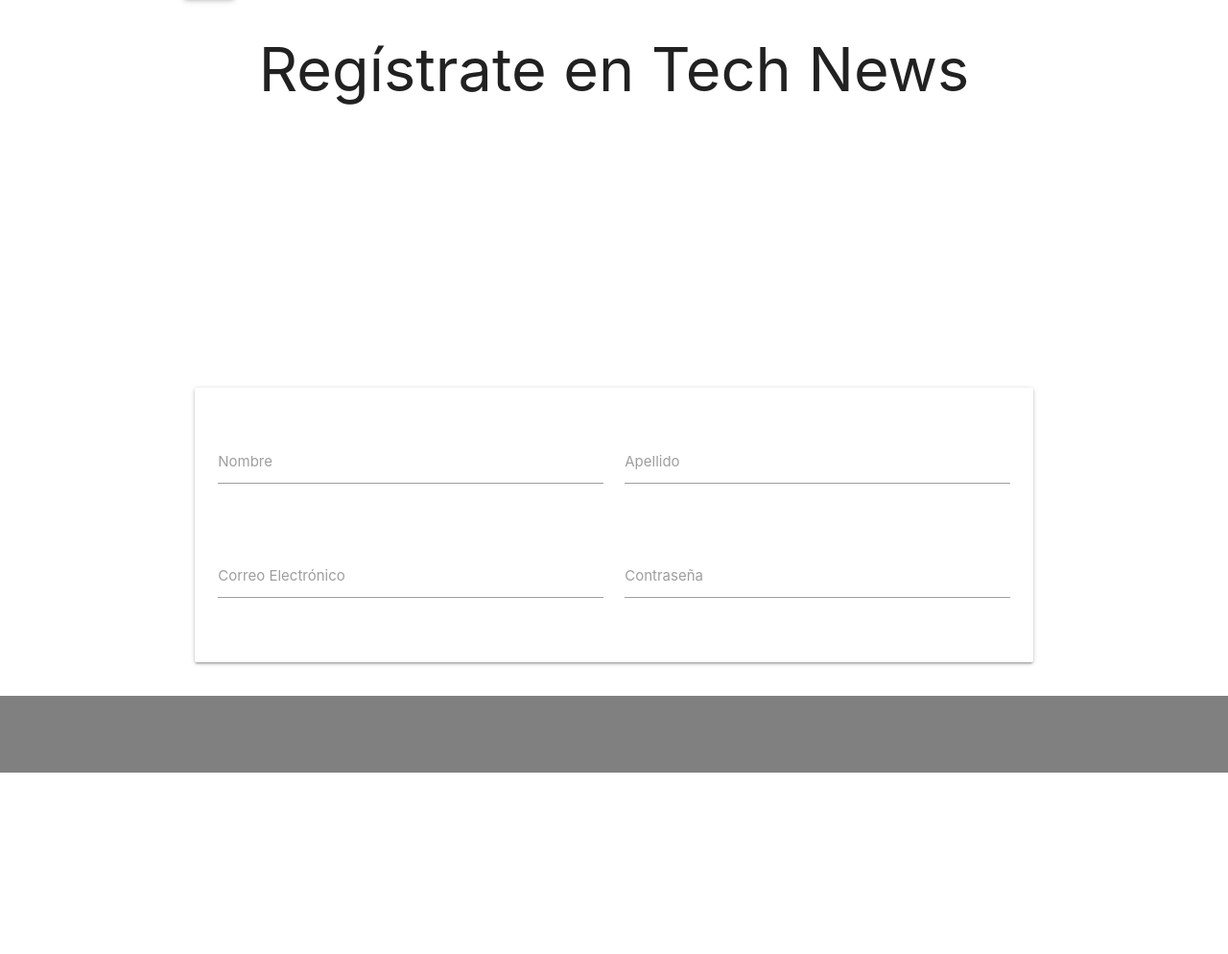
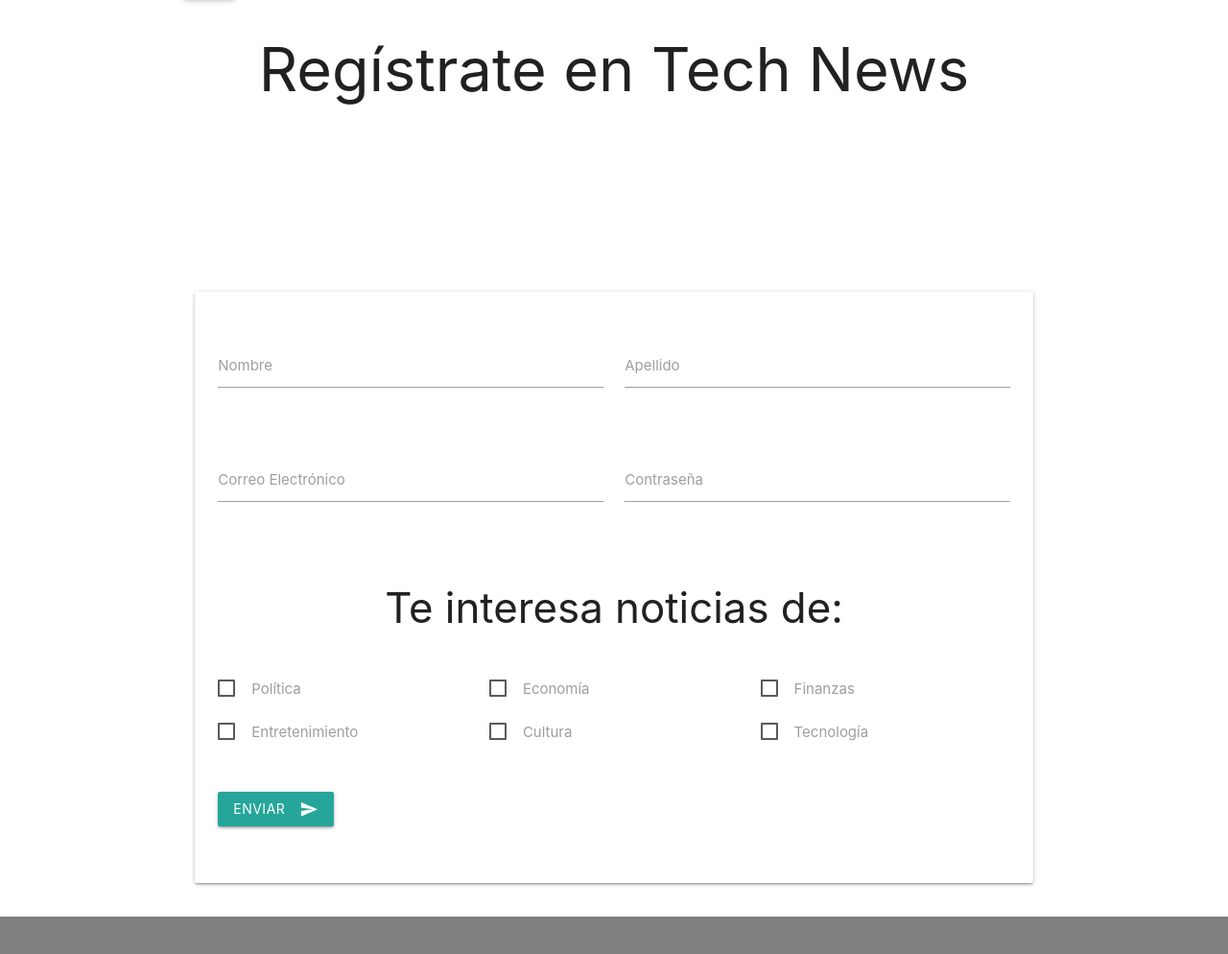
Before and after one commit to csswoman/blog-de-noticias, a plain HTML site: page registro.html in a window 1280 px wide. Shown: the part 104-1098 px from the top of the page at 96% size. Before the commit the page ends 909 px from the top, so only its background shows below. Drawn offline with nearby package versions, Linux system fonts and the light colour scheme.

Commit message:
desarrollo de checkboxes del formulario

```diff
--- a/css/main.css
+++ b/css/main.css
@@ -74,3 +74,13 @@ footer.page-footer {
     background-position: center;
     background-size: cover;
 }
+
+/* Registro */
+
+.registro-titulo {
+    margin-top: 80px;
+}
+
+.registro-header {
+    height: 400px;
+}
--- a/registro.html
+++ b/registro.html
@@ -13,7 +13,7 @@
 </head>
 
 <body>
-    <header>
+    <header class="registro-header">
         <nav class="container">
             <a href="#" class="brand-logo valing-wrapper">
                 <img class="responsive-img left z-depth-2" src="assets/images/Logo.jpg" alt="logo-del-blog">
@@ -64,6 +64,50 @@
                                 <label for="password">Contraseña</label>
                             </div>
                         </div>
+                        <div class="section">
+                            <h3 class="center-align">
+                                Te interesa noticias de:
+                            </h3>
+                        </div>
+                        <div class="section">
+                            <div class="row">
+                                <label class="col s12 m4">
+                                    <input type="checkbox">
+                                    <span>Política</span>
+                                </label>
+                                <label class="col s12 m4">
+                                    <input type="checkbox">
+                                    <span>Economía</span>
+                                </label>
+                                <label class="col s12 m4">
+                                    <input type="checkbox">
+                                    <span>Finanzas</span>
+                                </label>
+                            </div>
+                            <div class="row">
+                                <label class="col s12 m4">
+                                    <input type="checkbox">
+                                    <span>Entretenimiento</span>
+                                </label>
+                                <label class="col s12 m4">
+                                    <input type="checkbox">
+                                    <span>Cultura</span>
+                                </label>
+                                <label class="col s12 m4">
+                                    <input type="checkbox">
+                                    <span>Tecnología</span>
+                                </label>
+                            </div>
+                        </div>
+                        <div class="section">
+                            <div class="row">
+                                <div class="col s12">
+                                    <button class="btn waves-effect wave-light center-align">Enviar
+                                        <i class="material-icons right">send</i>
+                                    </button>
+                                </div>
+                            </div>
+                        </div>
                 </div>
                 </form>
             </div>
```
